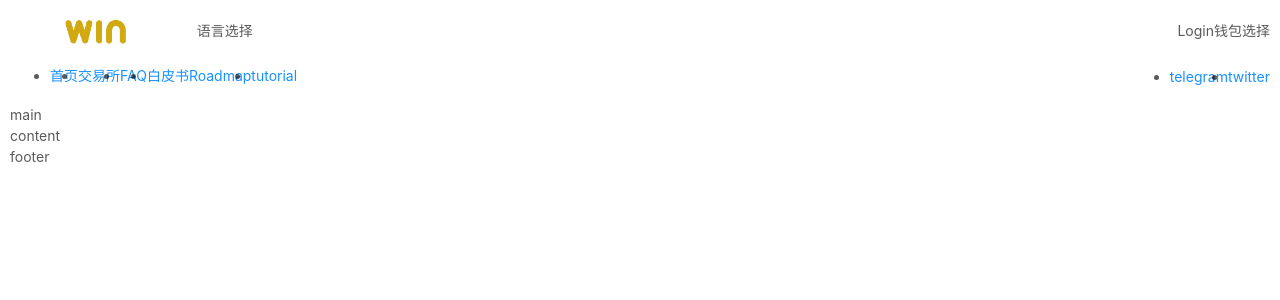
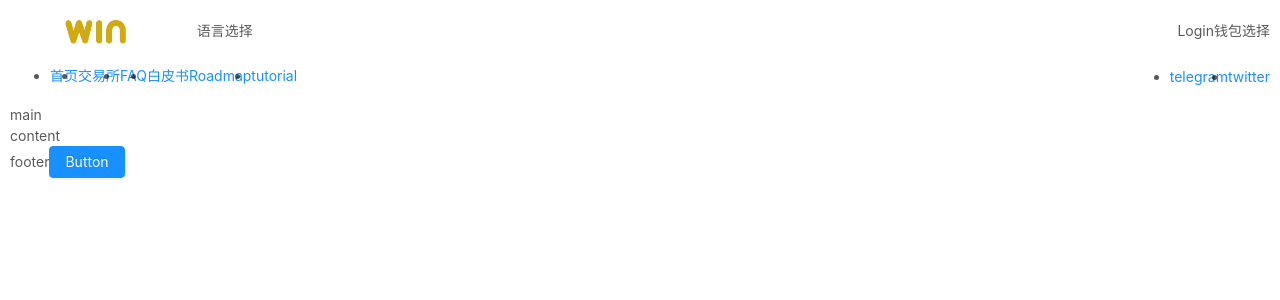
Before and after one commit to fantasticsoul/react-antd-demo, a React (Create React App) app: page /home/index in a window 1280 px wide. Shown: the top 300 px of the page. Built offline with nearby package versions, Linux system fonts and the light colour scheme.

Commit message:
feat: 引入antd

```diff
--- a/src/layouts/home-layout/footer.js
+++ b/src/layouts/home-layout/footer.js
@@ -1,5 +1,11 @@
 import React from 'react'
+import { Button } from 'antd'
 
 export default function header() {
-  return <footer className={'footer'}>footer</footer>
+    return (
+        <footer className={'footer'}>
+            footer
+            <Button type="primary">Button</Button>
+        </footer>
+    )
 }
```
Also changed, not shown: 1 other file (tests, documents, lock files or other folders).
